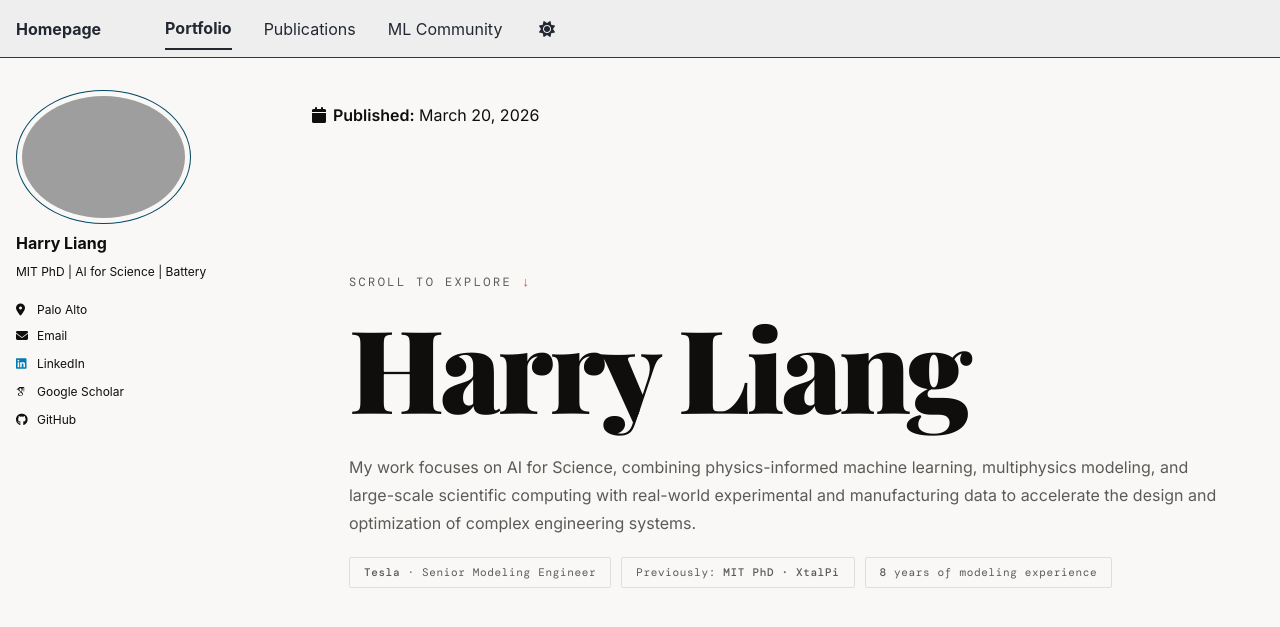
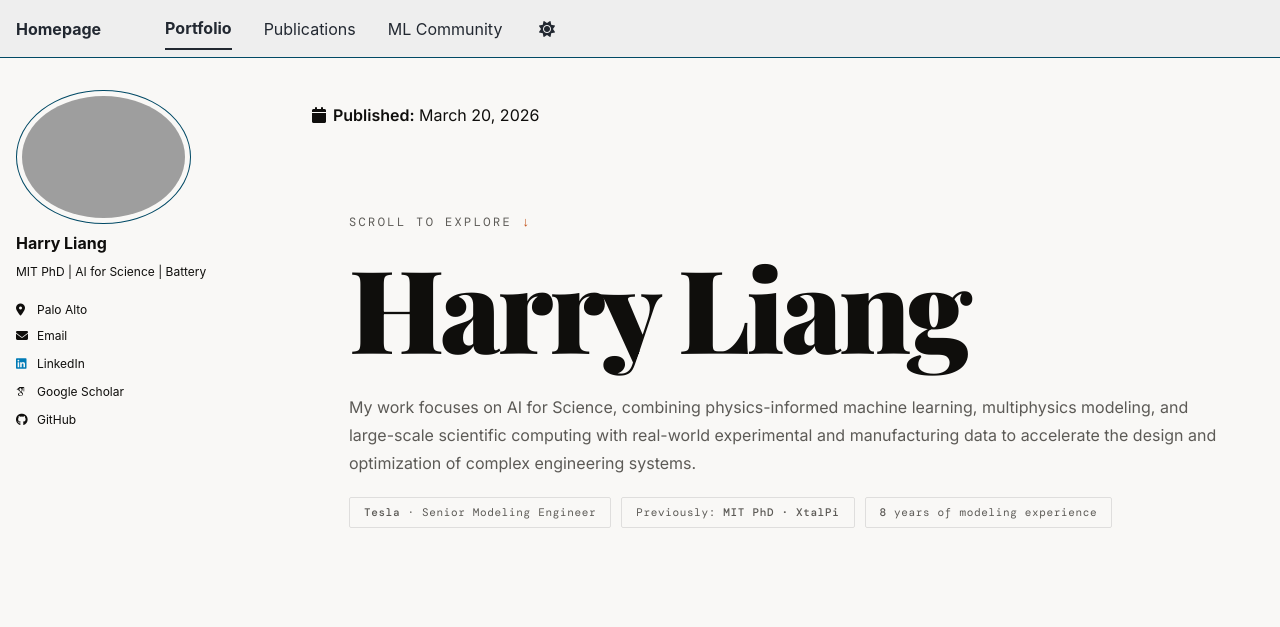
Before and after one commit to HarryQL/HarryQL.github.io, a Jekyll site: the page built from _portfolio/index.html, in a window 1280 px wide and 900 px high. Shown: the top 627 px of the window. Built offline with Jekyll 4.4.1, drawn with Linux system fonts in a browser that asks for light colours; some web fonts are replaced; a script bundle is joined from its source files by our own code; library files that are not in the unit come from our copies.

Commit message:
Update index.html

```diff
--- a/_portfolio/index.html
+++ b/_portfolio/index.html
@@ -66,7 +66,7 @@ title: ""
       display: flex;
       flex-direction: column;
       justify-content: flex-start;   /* ← changed */
-      padding: 120px 40px 80px;     /* ← add top bias */
+      padding: 60px 40px 80px;     /* ← add top bias */
       border-bottom: 1px solid var(--line);
       position: relative;
     }
```
